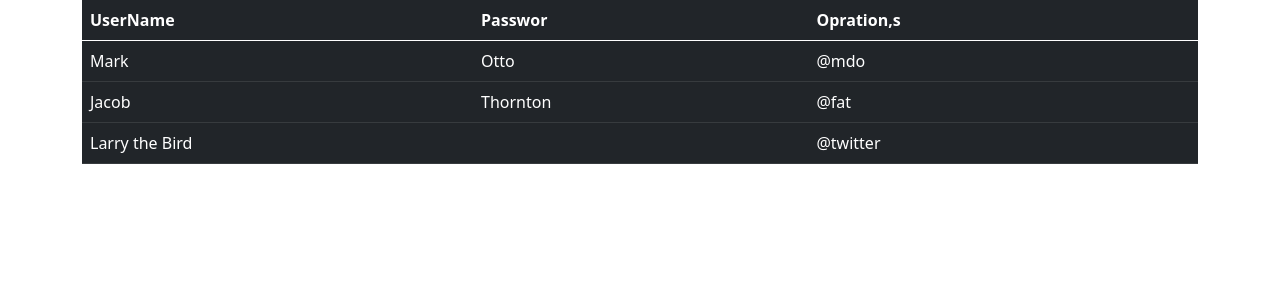
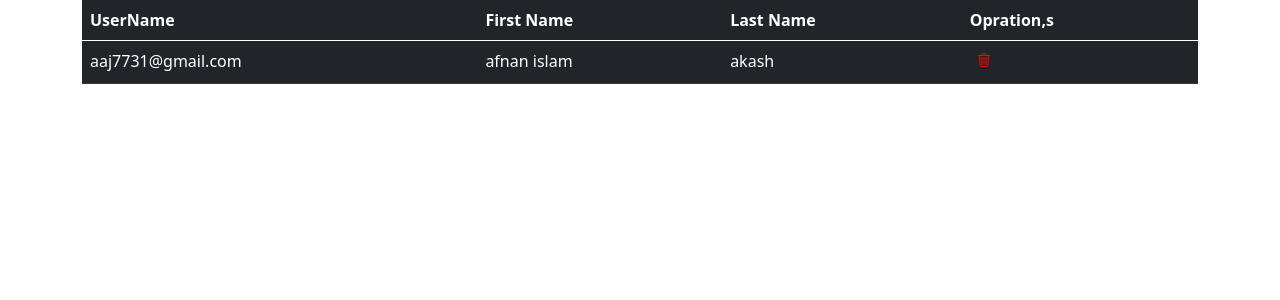
Before and after one commit to monirulislamakash/Open_CV_Camera_website, a Django app: page /admin_page/ in a window 1280 px wide. Shown: the part 56-356 px from the top of the page. Run offline with Django 3.2, Linux system fonts and the light colour scheme; a user stored in the database is signed in; data comes from the database, SQL or seed files in the repository; both versions use the stored data as it was after the commit; some libraries are stand-ins or nearby versions.

Commit message:
4th commit

```diff
--- a/camcode/camapp/templates/admin_page.html
+++ b/camcode/camapp/templates/admin_page.html
@@ -8,25 +8,27 @@
 	  <thead>
 	    <tr>
 	      <th scope="col">UserName</th>
-	      <th scope="col">Passwor</th>
+	      <th scope="col">First Name</th>
+		  <th scope="col">Last Name</th>
 	      <th scope="col">Opration,s</th>
 	    </tr>
 	  </thead>
 	  <tbody>
+	  {% for i in user|slice:"1:" %}
 	    <tr>
-	      <td>Mark</td>
-	      <td>Otto</td>
-	      <td>@mdo</td>
+	      <td>{{i.username}}</td>
+	      <td>{{i.first_name}}</td>
+	      <td>{{i.last_name}}</td>
+		  <td>
+		  <form class="d-inline" action="{% url 'delete' i.id %}" method="POST">
+            {% csrf_token %}
+            <button type="submit" class="delete" style="background:none;border:none;">
+				<ion-icon name="trash-outline" style="color:red;"></ion-icon>
+			</button>
+        </form>
+		  </td>
 	    </tr>
-	    <tr>
-	      <td>Jacob</td>
-	      <td>Thornton</td>
-	      <td>@fat</td>
-	    </tr>
-	    <tr>
-	      <td colspan="2">Larry the Bird</td>
-	      <td>@twitter</td>
-	    </tr>
+		{% endfor %}
 	  </tbody>
 	</table>
 </div>
--- a/camcode/camapp/templates/base.html
+++ b/camcode/camapp/templates/base.html
@@ -27,7 +27,7 @@
         <div class="collapse navbar-collapse" id="navbarSupportedContent">
         <ul class="navbar-nav ms-auto mb-2 mb-lg-0">
             <li class="nav-item">
-            <a class="nav-link active" aria-current="page" href="{% url 'home' %}">Home</a>
+            <a class="nav-link active" aria-current="page" href="{% url 'admin_page' %}">Home</a>
             </li>
             <li class="nav-item">
             <a class="nav-link" href="{% url 'client_details' %}">ClientDetails</a>
--- a/camcode/camapp/templates/client_details.html
+++ b/camcode/camapp/templates/client_details.html
@@ -5,7 +5,9 @@
 {% block body %}
 <div class="container">
 	<div class="main">
-		<div></div>
+		<div class="video_div">
+            <iframe class="video" src="https://www.youtube.com/embed/zFdi834FiZ4"></iframe>
+        </div>
 	</div>
 	<div class="side">
         <select class="form-select c_select" aria-label="Default select example">
--- a/camcode/camapp/urls.py
+++ b/camcode/camapp/urls.py
@@ -5,6 +5,7 @@ urlpatterns = [
     path('', views.index,name='home'),
     path('client_details/', views.client_details,name='client_details'),
     path('admin_page/', views.admin_page,name='admin_page'),
+    path('delete/<int:id>/',views.delete,name="delete" ),
     path('login/', views.login,name='login'),
     path('singup/', views.singup,name='singup'),
     path('logout',views.logout,name="logout" ),
--- a/camcode/camapp/views.py
+++ b/camcode/camapp/views.py
@@ -8,7 +8,9 @@ from .camera import VideoCamera, IPWebCam, LiveWebCam
 from django.http.response import StreamingHttpResponse
 # Create your views here.
 def index(request):
-    if request.user.is_authenticated:
+    if request.user.is_superuser:
+        return render(request,"admin_page.html")
+    elif request.user.is_authenticated:
         if request.method=="POST":
             name=request.POST.get('name')
             passw=request.POST.get('password')
@@ -55,8 +57,17 @@ def client_details(request):
     return redirect(index)
 def admin_page(request):
     if request.user.is_superuser:
-        return render(request,"admin_page.html")
+        user=User.objects.all()
+        sendvar={
+          "user":user
+        }
+        return render(request,"admin_page.html",sendvar)
     return redirect(index)
+def delete(request,id):
+    if request.method=="POST":
+        pk=User.objects.get(pk=id)
+        pk.delete()
+        return redirect(admin_page)
 def logout(request):
     auth.logout(request)
     return redirect(index)
--- a/camcode/static/css/style.css
+++ b/camcode/static/css/style.css
@@ -42,3 +42,13 @@ body{
 .c_select:nth-child(1) {
   margin-top:50px;
 }
+.video_div{
+	width: 97%;
+	height: 80vh;
+	background: #999;
+}
+.video{
+	width: 100%;
+	height: 80vh;
+	border: solid #999 4px;
+}
```
Also changed, not shown: camcode/db.sqlite3.
